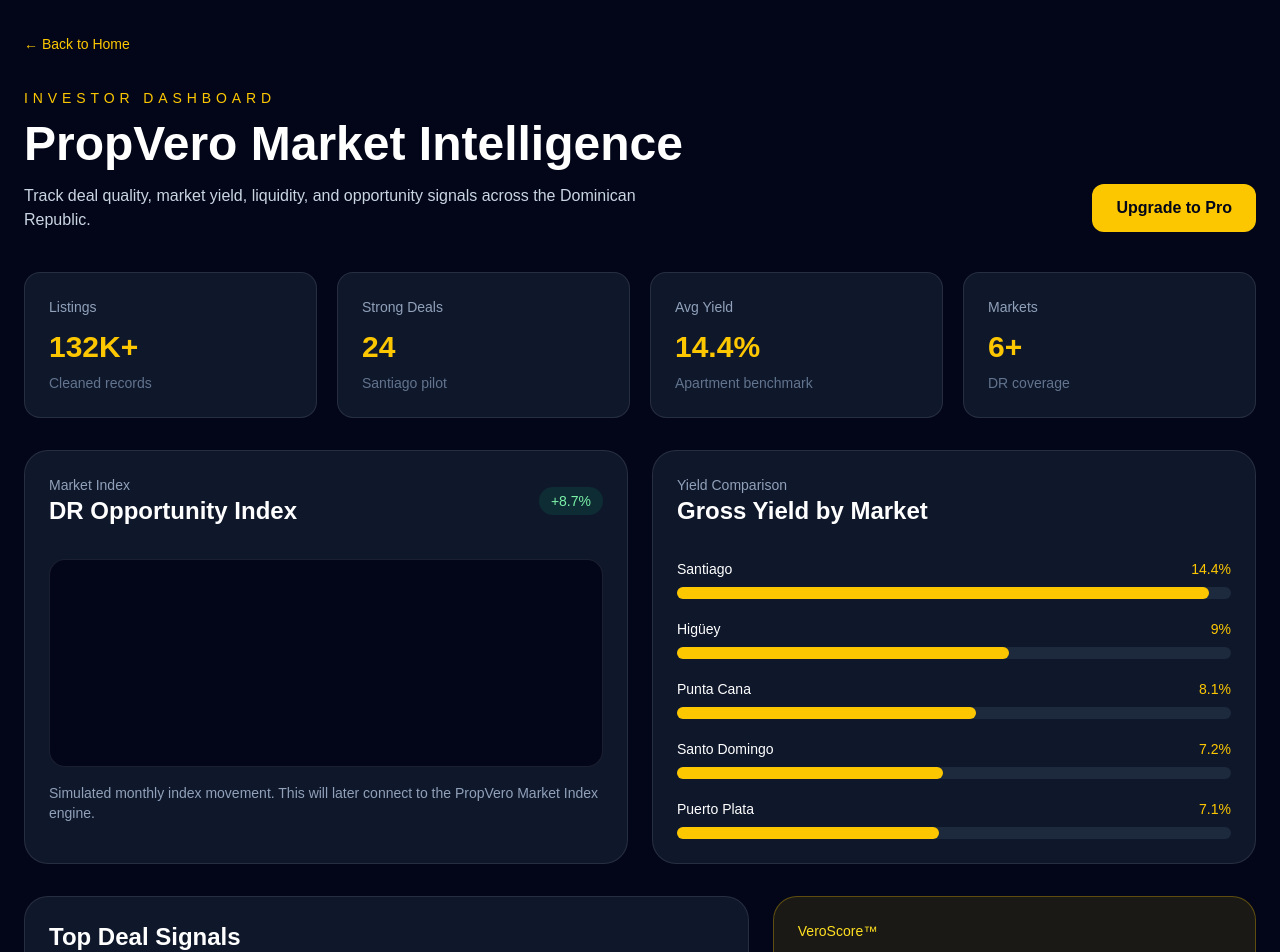
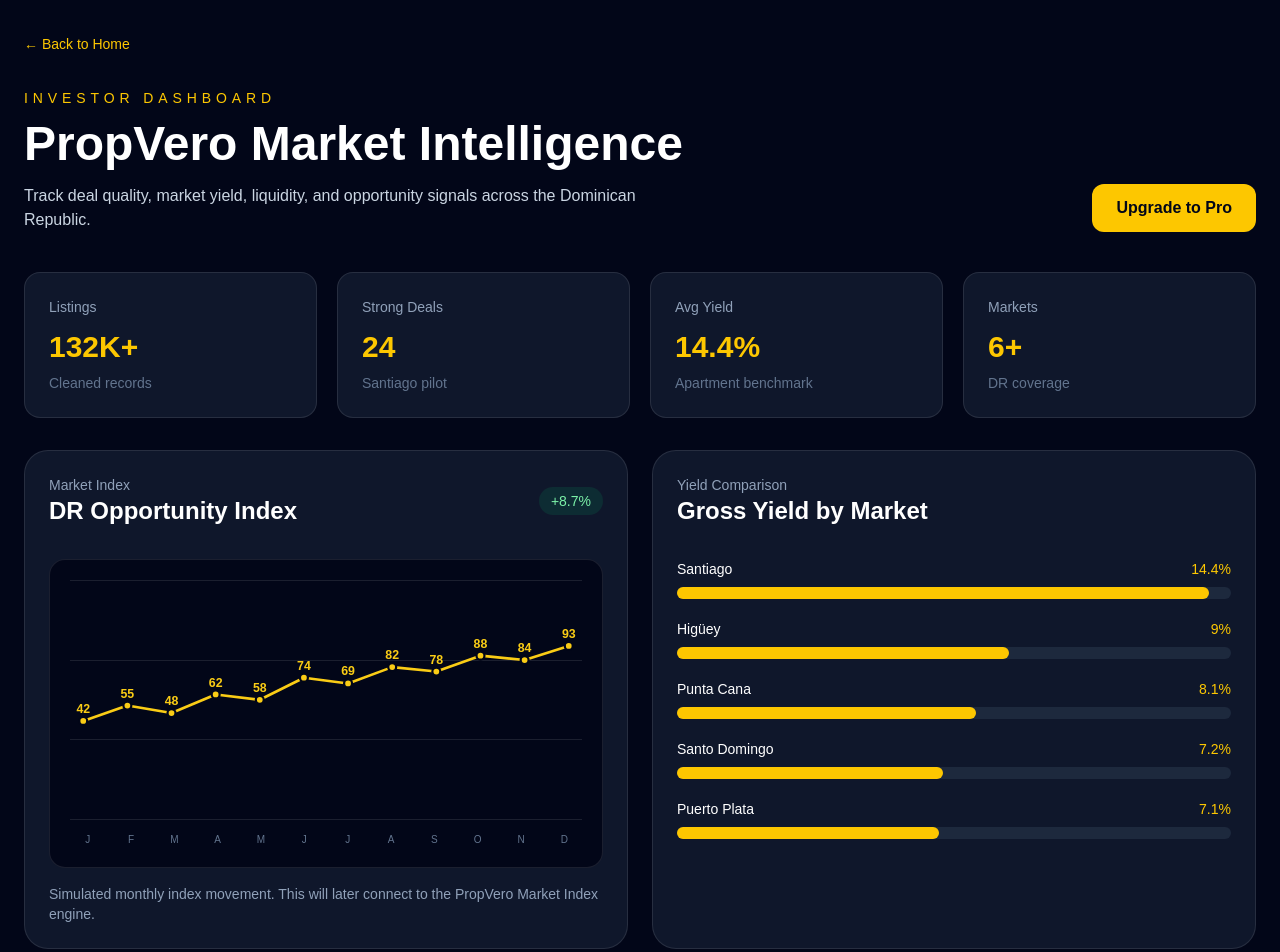
Before and after one commit to dannydarias1-ui/PropVero, a Next.js app: page /dashboard in a window 1280 px wide. Shown: the top 952 px of the page. Built offline with nearby package versions, Linux system fonts and the light colour scheme.

Commit message:
Connect landing page to dashboard

```diff
--- a/app/dashboard/page.tsx
+++ b/app/dashboard/page.tsx
@@ -21,10 +21,44 @@
 ];
 
 const markets = [
-  { city: "Santiago", status: "Expansion", signal: "Strong yield and deal activity", color: "bg-green-400" },
-  { city: "Santo Domingo", status: "Institutional", signal: "High liquidity and deeper market", color: "bg-blue-400" },
-  { city: "Puerto Plata", status: "Transitional", signal: "Tourism-driven opportunity pockets", color: "bg-yellow-400" },
+  {
+    city: "Santiago",
+    status: "Expansion",
+    signal: "Strong yield and deal activity",
+    color: "bg-green-400",
+  },
+  {
+    city: "Santo Domingo",
+    status: "Institutional",
+    signal: "High liquidity and deeper market",
+    color: "bg-blue-400",
+  },
+  {
+    city: "Puerto Plata",
+    status: "Transitional",
+    signal: "Tourism-driven opportunity pockets",
+    color: "bg-yellow-400",
+  },
 ];
+
+const marketIndex = [
+  { month: "Jan", value: 42, x: 0, y: 190 },
+  { month: "Feb", value: 55, x: 100, y: 155 },
+  { month: "Mar", value: 48, x: 200, y: 172 },
+  { month: "Apr", value: 62, x: 300, y: 130 },
+  { month: "May", value: 58, x: 400, y: 142 },
+  { month: "Jun", value: 74, x: 500, y: 92 },
+  { month: "Jul", value: 69, x: 600, y: 105 },
+  { month: "Aug", value: 82, x: 700, y: 68 },
+  { month: "Sep", value: 78, x: 800, y: 78 },
+  { month: "Oct", value: 88, x: 900, y: 42 },
+  { month: "Nov", value: 84, x: 1000, y: 52 },
+  { month: "Dec", value: 93, x: 1100, y: 20 },
+];
+
+const marketIndexPoints = marketIndex
+  .map((item) => `${item.x},${item.y}`)
+  .join(" ");
 
 export default function Dashboard() {
   return (
@@ -39,10 +73,12 @@
             <p className="text-sm uppercase tracking-[0.35em] text-yellow-400">
               Investor Dashboard
             </p>
-            <h1 className="mt-3 text-5xl font-bold">PropVero Market Intelligence</h1>
+            <h1 className="mt-3 text-5xl font-bold">
+              PropVero Market Intelligence
+            </h1>
             <p className="mt-4 max-w-2xl text-slate-300">
-              Track deal quality, market yield, liquidity, and opportunity signals across
-              the Dominican Republic.
+              Track deal quality, market yield, liquidity, and opportunity signals
+              across the Dominican Republic.
             </p>
           </div>
 
@@ -58,7 +94,10 @@
             ["Avg Yield", "14.4%", "Apartment benchmark"],
             ["Markets", "6+", "DR coverage"],
           ].map(([label, value, detail]) => (
-            <div key={label} className="rounded-2xl border border-white/10 bg-slate-900 p-6">
+            <div
+              key={label}
+              className="rounded-2xl border border-white/10 bg-slate-900 p-6"
+            >
               <p className="text-sm text-slate-400">{label}</p>
               <p className="mt-3 text-3xl font-bold text-yellow-400">{value}</p>
               <p className="mt-2 text-sm text-slate-500">{detail}</p>
@@ -66,7 +105,7 @@
           ))}
         </section>
 
-        <section className="mt-8 grid gap-6 lg:grid-cols-[1fr_1fr]">
+        <section className="mt-8 grid gap-6 lg:grid-cols-2">
           <div className="rounded-3xl border border-white/10 bg-slate-900 p-6">
             <div className="flex items-center justify-between">
               <div>
@@ -78,22 +117,60 @@
               </span>
             </div>
 
-            <div className="mt-8 h-52 rounded-2xl border border-white/10 bg-slate-950 p-5">
-              <div className="flex h-full items-end gap-3">
-                {[42, 55, 48, 62, 58, 74, 69, 82, 78, 88, 84, 93].map((height, index) => (
-                  <div key={index} className="flex flex-1 flex-col items-center gap-2">
-                    <div
-                      className="w-full rounded-t bg-yellow-400/80"
-                      style={{ height: `${height}%` }}
-                    />
-                  </div>
+            <div className="mt-8 rounded-2xl border border-white/10 bg-slate-950 p-5">
+              <div className="relative h-60">
+                <div className="absolute inset-0 flex flex-col justify-between">
+                  {[0, 1, 2, 3].map((line) => (
+                    <div key={line} className="border-t border-white/10" />
+                  ))}
+                </div>
+
+                <svg viewBox="-30 0 1160 285" className="relative h-full w-full">
+                  <polyline
+                    fill="none"
+                    stroke="#facc15"
+                    strokeWidth="6"
+                    strokeLinecap="round"
+                    strokeLinejoin="round"
+                    points={marketIndexPoints}
+                  />
+
+                  {marketIndex.map((item) => (
+                    <g key={item.month}>
+                      <text
+                        x={item.x}
+                        y={item.y - 18}
+                        textAnchor="middle"
+                        fill="#facc15"
+                        fontSize="28"
+                        fontWeight="700"
+                      >
+                        {item.value}
+                      </text>
+
+                      <circle
+                        cx={item.x}
+                        cy={item.y}
+                        r="9"
+                        fill="#facc15"
+                        stroke="#020617"
+                        strokeWidth="5"
+                      />
+                    </g>
+                  ))}
+                </svg>
+              </div>
+
+              <div className="mt-3 grid grid-cols-12 gap-2 text-center text-[10px] text-slate-500">
+                {marketIndex.map((item) => (
+                  <span key={item.month}>{item.month.slice(0, 1)}</span>
                 ))}
               </div>
             </div>
 
             <p className="mt-4 text-sm text-slate-400">
-              Simulated monthly index movement. This will later connect to the PropVero
-              Market Index engine.
+              Simulated monthly index movement. This will later connect to the
+              PropVero Market Index engine.
             </p>
           </div>
 
@@ -152,14 +229,17 @@
             <p className="text-sm text-yellow-300">VeroScore™</p>
             <h2 className="mt-2 text-3xl font-bold">Score Distribution</h2>
             <p className="mt-4 text-slate-300">
-              Preview how opportunities are grouped into score bands for Free and Pro users.
+              Preview how opportunities are grouped into score bands for Free and
+              Pro users.
             </p>
 
             <div className="mt-8 space-y-5">
               {scoreBands.map((band) => (
                 <div key={band.band}>
                   <div className="mb-2 flex justify-between text-sm">
-                    <span>{band.band} · {band.label}</span>
+                    <span>
+                      {band.band} · {band.label}
+                    </span>
                     <span className="text-yellow-300">{band.count}</span>
                   </div>
                   <div className="h-3 rounded-full bg-slate-950">
@@ -176,7 +256,10 @@
 
         <section className="mt-8 grid gap-6 lg:grid-cols-3">
           {markets.map((market) => (
-            <div key={market.city} className="rounded-3xl border border-white/10 bg-slate-900 p-6">
+            <div
+              key={market.city}
+              className="rounded-3xl border border-white/10 bg-slate-900 p-6"
+            >
               <div className="flex items-center gap-3">
                 <span className={`h-3 w-3 rounded-full ${market.color}`} />
                 <p className="text-2xl font-bold">{market.city}</p>
```
